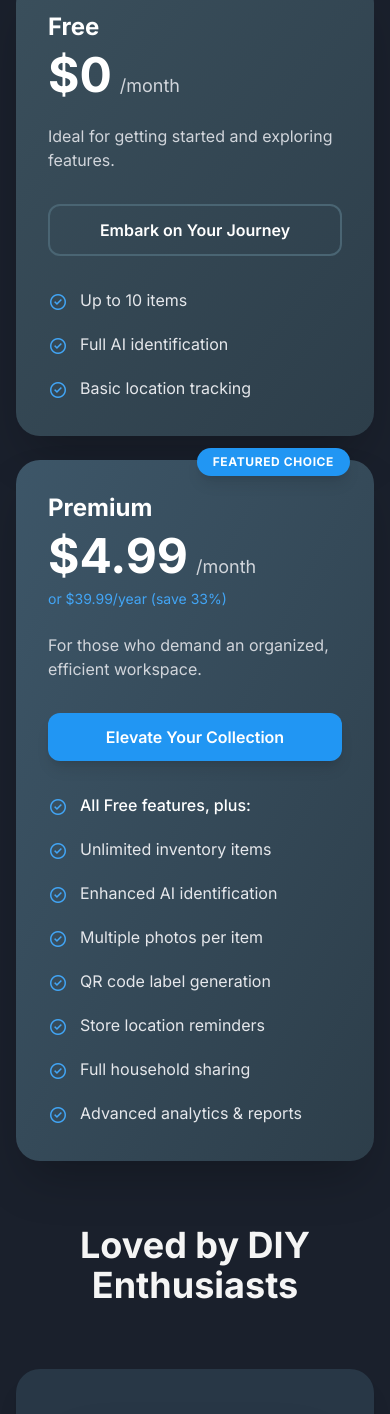
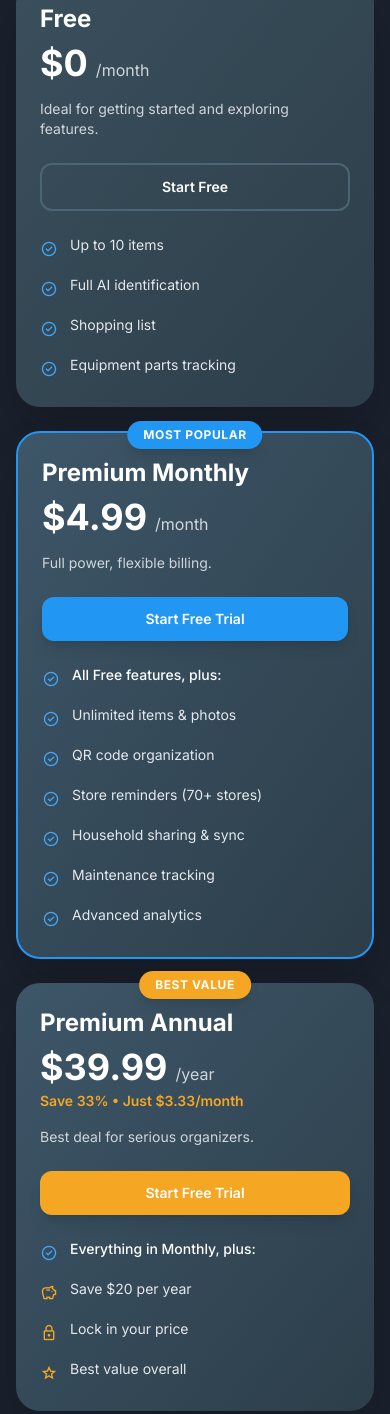
Before and after one commit to cmiecz/GarageVault_Website, a plain HTML site: page index.html in a window 390 px wide. Shown: the part 6429-7843 px from the top of the page. Drawn offline with nearby package versions, Linux system fonts and the light colour scheme; grey boxes are pictures that could not be loaded.

Commit message:
Add separate card for Premium Annual plan
Changed pricing from 2 cards to 3 cards:
- Free (--/month) - basic features
- Premium Monthly (.99/month) - 'MOST POPULAR' badge, blue accent
- Premium Annual (.99/year) - 'BEST VALUE' badge, orange accent

Premium Annual highlights:
- Save 33% (Just .33/month)
- Orange accent color for differentiation
- Shows savings (/year), lock-in price, best value icons
- All features same as monthly

All cards fully mobile-responsive with adaptive text and spacing

```diff
--- a/index.html
+++ b/index.html
@@ -385,87 +385,125 @@
 </div>
 
 <!-- Pricing Cards -->
-<div class="grid grid-cols-1 md:grid-cols-2 gap-6 md:gap-8 max-w-5xl mx-auto overflow-visible">
+<div class="grid grid-cols-1 md:grid-cols-3 gap-6 md:gap-6 lg:gap-8 max-w-6xl mx-auto overflow-visible">
 <!-- Free Plan -->
-<div class="flex flex-col rounded-2xl bg-gradient-to-br from-[#3a4f5c] to-[#2d3e4a] shadow-2xl p-8 h-full">
+<div class="flex flex-col rounded-2xl bg-gradient-to-br from-[#3a4f5c] to-[#2d3e4a] shadow-2xl p-6 lg:p-8 h-full">
 <h3 class="text-2xl font-display font-bold text-white mb-2">Free</h3>
-<div class="mb-6">
+<div class="mb-4">
 <div class="flex items-baseline gap-2">
-<span class="text-5xl font-bold text-white">$0</span>
-<span class="text-lg text-gray-300">/month</span>
+<span class="text-4xl lg:text-5xl font-bold text-white">$0</span>
+<span class="text-base lg:text-lg text-gray-300">/month</span>
 </div>
 </div>
-<p class="text-base text-gray-300 mb-8">Ideal for getting started and exploring features.</p>
-<button class="w-full py-3 px-6 rounded-lg border-2 border-[#4a6573] text-white font-semibold text-base hover:bg-white/10 transition-colors mb-8">
-Embark on Your Journey
+<p class="text-sm lg:text-base text-gray-300 mb-6">Ideal for getting started and exploring features.</p>
+<button class="w-full py-3 px-6 rounded-lg border-2 border-[#4a6573] text-white font-semibold text-sm lg:text-base hover:bg-white/10 transition-colors mb-6">
+Start Free
 </button>
-<div class="space-y-4">
+<div class="space-y-3">
 <div class="flex items-start gap-3">
-<span class="material-symbols-outlined text-accent-light text-xl flex-shrink-0">check_circle</span>
-<span class="text-base text-gray-200">Up to 10 items</span>
+<span class="material-symbols-outlined text-accent-light text-lg flex-shrink-0">check_circle</span>
+<span class="text-sm lg:text-base text-gray-200">Up to 10 items</span>
 </div>
 <div class="flex items-start gap-3">
-<span class="material-symbols-outlined text-accent-light text-xl flex-shrink-0">check_circle</span>
-<span class="text-base text-gray-200">Full AI identification</span>
+<span class="material-symbols-outlined text-accent-light text-lg flex-shrink-0">check_circle</span>
+<span class="text-sm lg:text-base text-gray-200">Full AI identification</span>
 </div>
 <div class="flex items-start gap-3">
-<span class="material-symbols-outlined text-accent-light text-xl flex-shrink-0">check_circle</span>
-<span class="text-base text-gray-200">Basic location tracking</span>
+<span class="material-symbols-outlined text-accent-light text-lg flex-shrink-0">check_circle</span>
+<span class="text-sm lg:text-base text-gray-200">Shopping list</span>
+</div>
+<div class="flex items-start gap-3">
+<span class="material-symbols-outlined text-accent-light text-lg flex-shrink-0">check_circle</span>
+<span class="text-sm lg:text-base text-gray-200">Equipment parts tracking</span>
 </div>
 </div>
 </div>
 
-<!-- Premium Plan (Featured Choice) -->
-<div class="flex flex-col rounded-2xl bg-gradient-to-br from-[#3d5668] to-[#2d3e4a] shadow-2xl p-8 h-full relative overflow-visible">
-<div class="absolute -top-3 right-6">
+<!-- Premium Monthly (Featured Choice) -->
+<div class="flex flex-col rounded-2xl bg-gradient-to-br from-[#3d5668] to-[#2d3e4a] shadow-2xl p-6 lg:p-8 h-full relative overflow-visible border-2 border-accent">
+<div class="absolute -top-3 left-1/2 -translate-x-1/2">
 <div class="bg-accent text-white px-4 py-1.5 rounded-full text-xs font-bold uppercase tracking-wider shadow-lg">
-FEATURED CHOICE
+MOST POPULAR
 </div>
 </div>
-<h3 class="text-2xl font-display font-bold text-white mb-2">Premium</h3>
-<div class="mb-6">
+<h3 class="text-2xl font-display font-bold text-white mb-2">Premium Monthly</h3>
+<div class="mb-4">
 <div class="flex items-baseline gap-2">
-<span class="text-5xl font-bold text-white">$4.99</span>
-<span class="text-lg text-gray-300">/month</span>
+<span class="text-4xl lg:text-5xl font-bold text-white">$4.99</span>
+<span class="text-base lg:text-lg text-gray-300">/month</span>
 </div>
-<p class="text-sm text-accent-light mt-2">or $39.99/year (save 33%)</p>
 </div>
-<p class="text-base text-gray-300 mb-8">For those who demand an organized, efficient workspace.</p>
-<button class="w-full py-3 px-6 rounded-lg bg-accent text-white font-semibold text-base hover:bg-accent-light transition-all shadow-lg mb-8">
-Elevate Your Collection
+<p class="text-sm lg:text-base text-gray-300 mb-6">Full power, flexible billing.</p>
+<button class="w-full py-3 px-6 rounded-lg bg-accent text-white font-semibold text-sm lg:text-base hover:bg-accent-light transition-all shadow-lg mb-6">
+Start Free Trial
 </button>
-<div class="space-y-4">
+<div class="space-y-3">
 <div class="flex items-start gap-3">
-<span class="material-symbols-outlined text-accent-light text-xl flex-shrink-0">check_circle</span>
-<span class="text-base text-white font-medium">All Free features, plus:</span>
+<span class="material-symbols-outlined text-accent-light text-lg flex-shrink-0">check_circle</span>
+<span class="text-sm lg:text-base text-white font-medium">All Free features, plus:</span>
 </div>
 <div class="flex items-start gap-3">
-<span class="material-symbols-outlined text-accent-light text-xl flex-shrink-0">check_circle</span>
-<span class="text-base text-gray-200">Unlimited inventory items</span>
+<span class="material-symbols-outlined text-accent-light text-lg flex-shrink-0">check_circle</span>
+<span class="text-sm lg:text-base text-gray-200">Unlimited items & photos</span>
 </div>
 <div class="flex items-start gap-3">
-<span class="material-symbols-outlined text-accent-light text-xl flex-shrink-0">check_circle</span>
-<span class="text-base text-gray-200">Enhanced AI identification</span>
+<span class="material-symbols-outlined text-accent-light text-lg flex-shrink-0">check_circle</span>
+<span class="text-sm lg:text-base text-gray-200">QR code organization</span>
 </div>
 <div class="flex items-start gap-3">
-<span class="material-symbols-outlined text-accent-light text-xl flex-shrink-0">check_circle</span>
-<span class="text-base text-gray-200">Multiple photos per item</span>
+<span class="material-symbols-outlined text-accent-light text-lg flex-shrink-0">check_circle</span>
+<span class="text-sm lg:text-base text-gray-200">Store reminders (70+ stores)</span>
 </div>
 <div class="flex items-start gap-3">
-<span class="material-symbols-outlined text-accent-light text-xl flex-shrink-0">check_circle</span>
-<span class="text-base text-gray-200">QR code label generation</span>
+<span class="material-symbols-outlined text-accent-light text-lg flex-shrink-0">check_circle</span>
+<span class="text-sm lg:text-base text-gray-200">Household sharing & sync</span>
 </div>
 <div class="flex items-start gap-3">
-<span class="material-symbols-outlined text-accent-light text-xl flex-shrink-0">check_circle</span>
-<span class="text-base text-gray-200">Store location reminders</span>
+<span class="material-symbols-outlined text-accent-light text-lg flex-shrink-0">check_circle</span>
+<span class="text-sm lg:text-base text-gray-200">Maintenance tracking</span>
 </div>
 <div class="flex items-start gap-3">
-<span class="material-symbols-outlined text-accent-light text-xl flex-shrink-0">check_circle</span>
-<span class="text-base text-gray-200">Full household sharing</span>
+<span class="material-symbols-outlined text-accent-light text-lg flex-shrink-0">check_circle</span>
+<span class="text-sm lg:text-base text-gray-200">Advanced analytics</span>
+</div>
+</div>
+</div>
+
+<!-- Premium Annual (Best Value) -->
+<div class="flex flex-col rounded-2xl bg-gradient-to-br from-[#3d5668] to-[#2d3e4a] shadow-2xl p-6 lg:p-8 h-full relative overflow-visible">
+<div class="absolute -top-3 left-1/2 -translate-x-1/2">
+<div class="bg-accent-orange text-white px-4 py-1.5 rounded-full text-xs font-bold uppercase tracking-wider shadow-lg">
+BEST VALUE
+</div>
+</div>
+<h3 class="text-2xl font-display font-bold text-white mb-2">Premium Annual</h3>
+<div class="mb-4">
+<div class="flex items-baseline gap-2">
+<span class="text-4xl lg:text-5xl font-bold text-white">$39.99</span>
+<span class="text-base lg:text-lg text-gray-300">/year</span>
+</div>
+<p class="text-sm text-accent-orange mt-1 font-semibold">Save 33% • Just $3.33/month</p>
+</div>
+<p class="text-sm lg:text-base text-gray-300 mb-6">Best deal for serious organizers.</p>
+<button class="w-full py-3 px-6 rounded-lg bg-accent-orange text-white font-semibold text-sm lg:text-base hover:bg-[#ff8c00] transition-all shadow-lg mb-6">
+Start Free Trial
+</button>
+<div class="space-y-3">
+<div class="flex items-start gap-3">
+<span class="material-symbols-outlined text-accent-light text-lg flex-shrink-0">check_circle</span>
+<span class="text-sm lg:text-base text-white font-medium">Everything in Monthly, plus:</span>
 </div>
 <div class="flex items-start gap-3">
-<span class="material-symbols-outlined text-accent-light text-xl flex-shrink-0">check_circle</span>
-<span class="text-base text-gray-200">Advanced analytics & reports</span>
+<span class="material-symbols-outlined text-accent-orange text-lg flex-shrink-0">savings</span>
+<span class="text-sm lg:text-base text-gray-200">Save $20 per year</span>
+</div>
+<div class="flex items-start gap-3">
+<span class="material-symbols-outlined text-accent-orange text-lg flex-shrink-0">lock</span>
+<span class="text-sm lg:text-base text-gray-200">Lock in your price</span>
+</div>
+<div class="flex items-start gap-3">
+<span class="material-symbols-outlined text-accent-orange text-lg flex-shrink-0">star</span>
+<span class="text-sm lg:text-base text-gray-200">Best value overall</span>
 </div>
 </div>
 </div>
```
